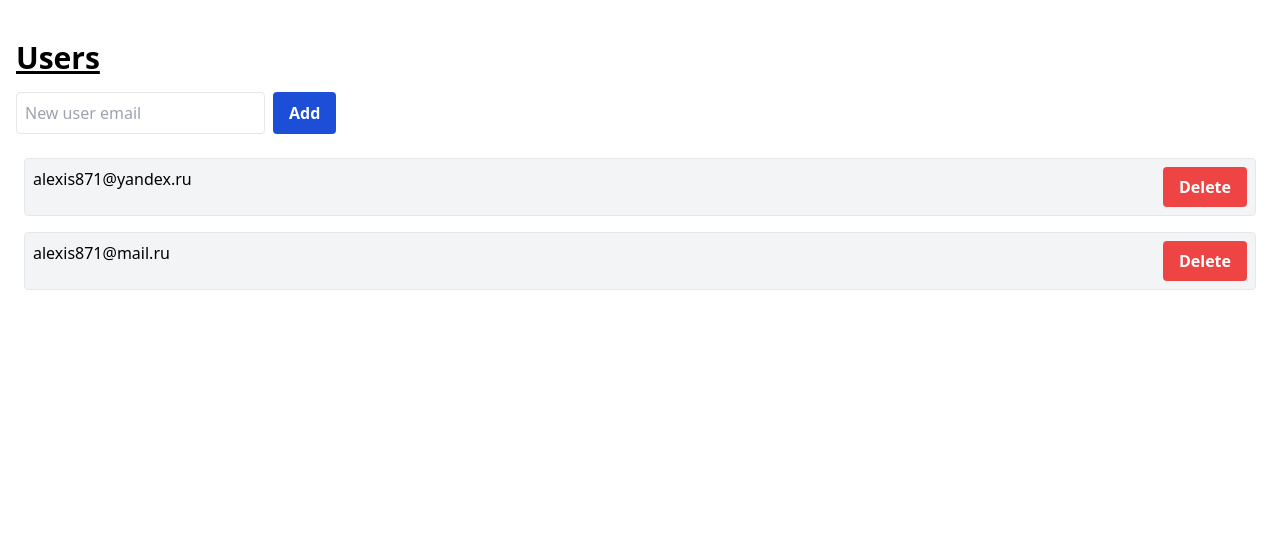
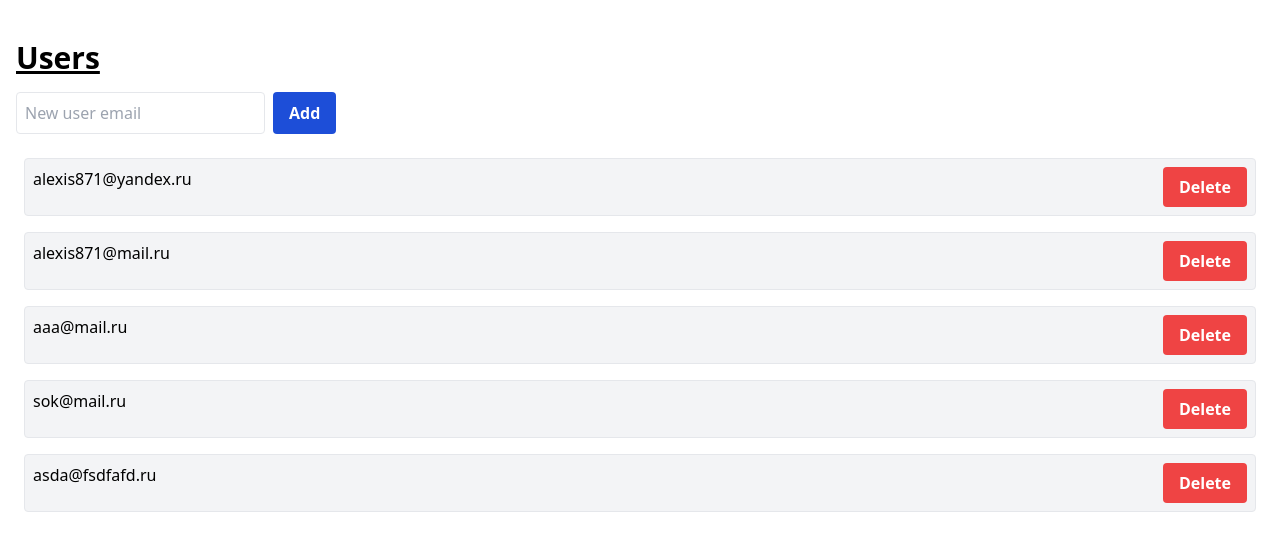
Before and after one commit to alexis871aa/react-19-todo, a React (Vite) app: page / in a window 1280 px wide. Shown: the top 550 px of the page. Built offline with nearby package versions, Linux system fonts and the light colour scheme; data requests are answered from the project's data file.

Commit message:
add createUser and deleteUser

```diff
--- a/db.json
+++ b/db.json
@@ -8,6 +8,18 @@
     {
       "id": "CT5QE9uWIiw1-qapJozZh",
       "email": "alexis871@mail.ru"
+    },
+    {
+      "id": "VOaRc8Kw-oARZR5lH2cdC",
+      "email": "aaa@mail.ru"
+    },
+    {
+      "id": "tdncfbV6542X4KmhJCP7m",
+      "email": "sok@mail.ru"
+    },
+    {
+      "id": "Cix0pR8tjCeyuGRuPZQpo",
+      "email": "asda@fsdfafd.ru"
     }
   ]
 }
--- a/src/entities/user/ui/user-card/ui.tsx
+++ b/src/entities/user/ui/user-card/ui.tsx
@@ -1,17 +1,31 @@
-import { FC } from 'react';
+import { FC, useTransition } from 'react';
 import { User } from '../../model/types';
+import { deleteUser } from '@/shared/api';
 
 interface UserCardProps {
 	user: User;
+	refetchUsers: () => void;
 }
 
-export const UserCard: FC<UserCardProps> = ({ user }) => {
+export const UserCard: FC<UserCardProps> = ({ user, refetchUsers }) => {
+	const [isPending, startTransition] = useTransition();
+	const handleDelete = (id: string) => {
+		startTransition(async () => {
+			await deleteUser(id);
+			startTransition(() => {
+				refetchUsers();
+			});
+		});
+	};
+
 	return (
 		<div className="border p-2 m-2 rounded bg-gray-100 flex gap-2">
 			{user.email}
 			<button
 				type="button"
 				className="bg-red-500 hover:bg-red-700 text-white font-bold py-2 px-4 rounded ml-auto"
+				onClick={() => handleDelete(user.id)}
+				disabled={isPending}
 			>
 				Delete
 			</button>
--- a/src/features/user/create-user/ui/ui.tsx
+++ b/src/features/user/create-user/ui/ui.tsx
@@ -1,15 +1,26 @@
-import { useState } from 'react';
+import { useState, useTransition } from 'react';
 import { createUser } from '@/shared/api';
 import { nanoid } from 'nanoid';
 
 export const CreateUserForm = ({ refetchUsers }: { refetchUsers: () => void }) => {
 	const [email, setEmail] = useState('');
 
-	const handleSubmit = async (e: React.FormEvent<HTMLFormElement>) => {
+	// transition в реакте это функция перехода, это какие-то долгие обновления.
+	// таким образом, есть быстрые обновления, например, мы захотим очистить кнопку и поле email, input и т.д. Контролируемые input это не transition.
+	// transition - это что-то долгое, например, мы запрашиваем новые данные или переход между страницами, открытие какой-то штуки модалки. Пользователю не так важно, чтобы это было супер быстро. Он ожидает, что это будет долго.
+
+	// таким образом, реакт приоритезирует с помощью transition вещи так, что transition отображаются чуть позже, чем всякие важные обновления, которые вводит пользователь
+	const [isPending, startTransition] = useTransition();
+
+	const handleSubmit = (e: React.FormEvent<HTMLFormElement>) => {
 		e.preventDefault();
-		await createUser({ id: nanoid(), email });
-		refetchUsers();
-		setEmail('');
+		startTransition(async () => {
+			await createUser({ id: nanoid(), email });
+			startTransition(() => {
+				refetchUsers();
+				setEmail('');
+			});
+		});
 	};
 
 	return (
@@ -20,10 +31,12 @@ export const CreateUserForm = ({ refetchUsers }: { refetchUsers: () => void }) =
 				placeholder="New user email"
 				value={email}
 				onChange={(e) => setEmail(e.target.value)}
+				disabled={isPending}
 			/>
 			<button
-				className="bg-blue-500 hover: bg-blue-700 text-white font-bold py-2 px-4 rounded"
+				className="bg-blue-500 hover: bg-blue-700 text-white font-bold py-2 px-4 rounded disabled:bg-gray-400"
 				type="submit"
+				disabled={isPending}
 			>
 				Add
 			</button>
--- a/src/pages/users/page.tsx
+++ b/src/pages/users/page.tsx
@@ -15,7 +15,7 @@ export const UsersPage = () => {
 			<h1 className="text-3xl font-bold underline">Users</h1>
 			<CreateUserForm refetchUsers={refetchUsers} />
 			<Suspense fallback={<div>Loading...</div>}>
-				<UsersList usersPromise={usersPromise} />
+				<UsersList usersPromise={usersPromise} refetchUsers={refetchUsers} />
 			</Suspense>
 		</main>
 	);
--- a/src/widgets/user-list/ui/ui.tsx
+++ b/src/widgets/user-list/ui/ui.tsx
@@ -3,15 +3,16 @@ import { User, UserCard } from '@/entities/user';
 
 interface UsersListProps {
 	usersPromise: Promise<User[]>;
+	refetchUsers: () => void;
 }
 
-export const UsersList: FC<UsersListProps> = ({ usersPromise }) => {
+export const UsersList: FC<UsersListProps> = ({ usersPromise, refetchUsers }) => {
 	// основная задача нового хука use - прямо в рендере превратить наш промис юзеров в массив
 	const users = use(usersPromise);
 	return (
 		<div className="flex flex-col">
 			{users.map((user) => (
-				<UserCard key={user.id} user={user} />
+				<UserCard key={user.id} user={user} refetchUsers={refetchUsers} />
 			))}
 		</div>
 	);
```
